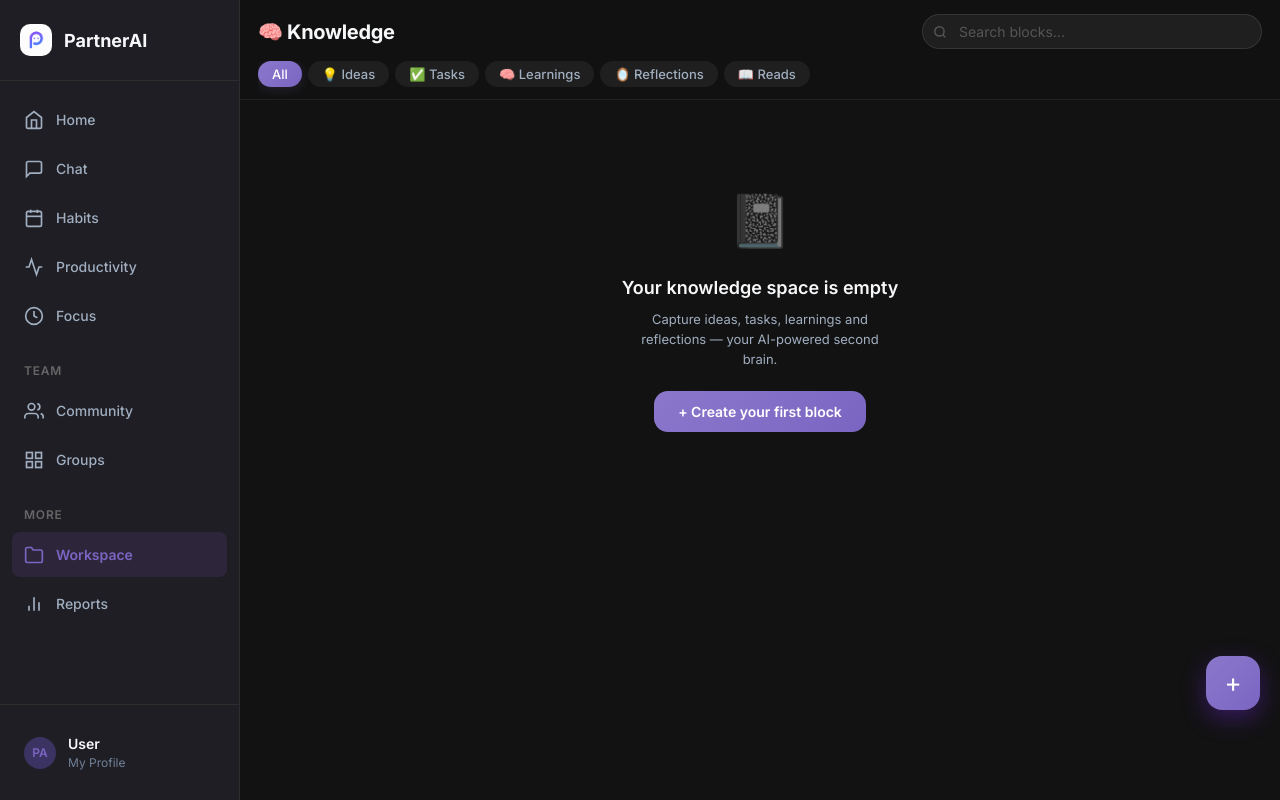
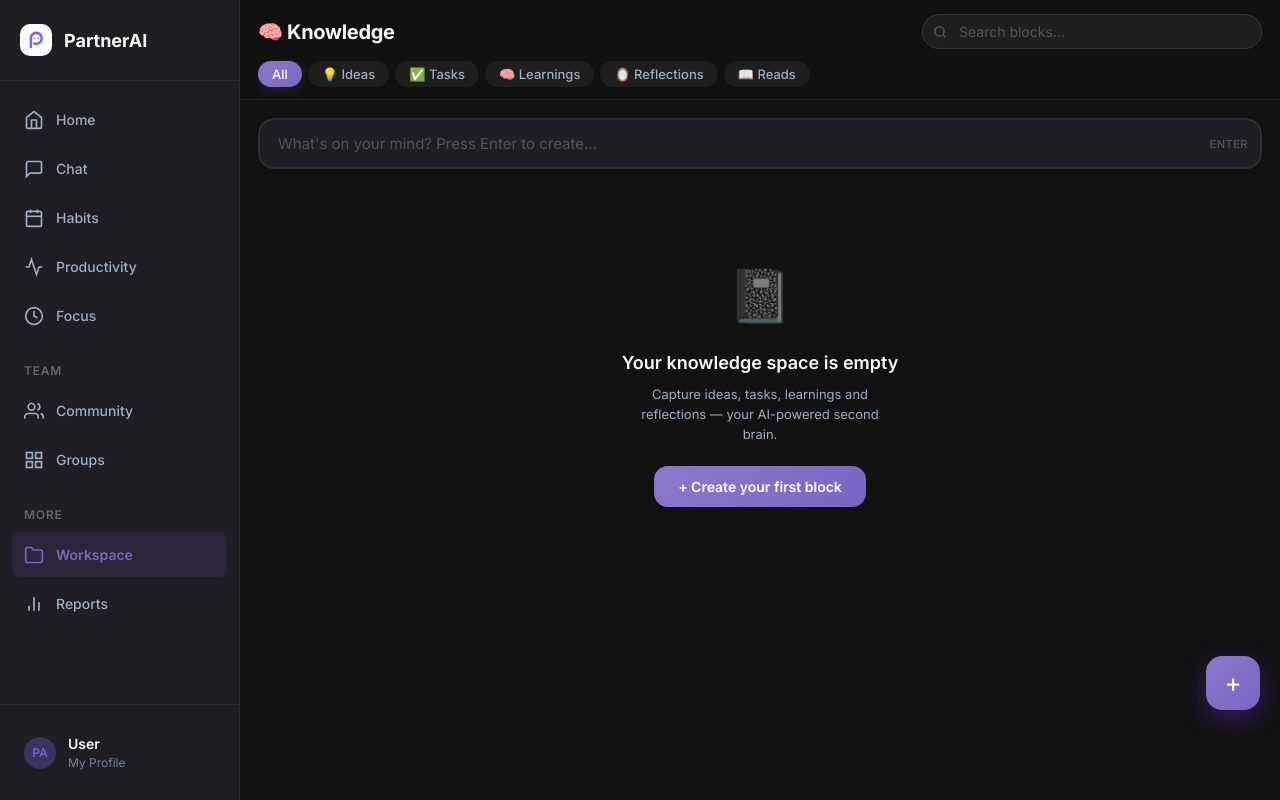
Before and after one commit to Yoagesh7/PAI_v1.ai, a Flask app: page /workspace in a window 1280 px wide. Run offline with Flask 3, Linux system fonts and the light colour scheme; the visitor is signed in with stand-in values (Sample User, id 1); data that the repository does not hold is empty; some libraries are stand-ins or nearby versions.

Commit message:
feat: add Notion-style quick workspace creation input

```diff
--- a/web/templates/workspace.html
+++ b/web/templates/workspace.html
@@ -135,7 +135,63 @@
 .kb-stat-v { font-size:20px; font-weight:700; color:var(--kb-title); line-height:1; margin-bottom:3px; }
 .kb-stat-l { font-size:10px; font-weight:600; color:var(--kb-muted); text-transform:uppercase; letter-spacing:.5px; }
 
-/* -- Quick create panel (REMOVED) -- */
+/* -- Quick Create Input (Notion-style) -- */
+.kb-quick-create-wrap {
+  margin-bottom: 24px;
+  position: relative;
+}
+
+.kb-quick-input {
+  width: 100%;
+  padding: 14px 18px;
+  background: var(--kb-card);
+  border: 2px solid var(--kb-border);
+  border-radius: 16px;
+  font-size: 15px;
+  color: var(--kb-title);
+  font-family: inherit;
+  outline: none;
+  transition: all 0.2s ease;
+  box-shadow: 0 2px 8px rgba(0, 0, 0, 0.04);
+}
+
+.kb-quick-input:focus {
+  border-color: var(--kb-accent);
+  box-shadow: 0 0 0 3px var(--kb-glow), 0 2px 12px rgba(0, 0, 0, 0.1);
+  background: var(--kb-card);
+}
+
+.kb-quick-input::placeholder {
+  color: var(--kb-muted);
+}
+
+.kb-quick-hint {
+  position: absolute;
+  right: 14px;
+  top: 50%;
+  transform: translateY(-50%);
+  font-size: 11px;
+  color: var(--kb-muted);
+  pointer-events: none;
+  text-transform: uppercase;
+  letter-spacing: 0.5px;
+  font-weight: 500;
+}
+
+.kb-quick-input:focus ~ .kb-quick-hint {
+  opacity: 0.5;
+}
+
+@media (max-width: 640px) {
+  .kb-quick-input {
+    padding: 12px 14px;
+    font-size: 14px;
+  }
+
+  .kb-quick-hint {
+    display: none;
+  }
+}
 
 /* -- Rich block extras -- */
 .kb-extra { display:grid; grid-template-columns:repeat(2, minmax(0,1fr)); gap:10px; margin:12px 0 14px; }
@@ -488,6 +544,19 @@
 
   <div class="kb-body">
 
+    <!-- Quick Create Input (Notion-style) -->
+    <div class="kb-quick-create-wrap">
+      <input
+        class="kb-quick-input"
+        id="quickCreateInput"
+        type="text"
+        placeholder="What's on your mind? Press Enter to create..."
+        onkeydown="handleQuickCreateKeydown(event)"
+        onkeyup="updateQuickCreateHint()"
+      />
+      <span class="kb-quick-hint" id="quickCreateHint">Enter</span>
+    </div>
+
     <!-- AI Banner -->
     <div class="ai-banner" id="aiBanner" onclick="openAIBanner()">
       <span style="font-size:20px;">&#x2728;</span>
@@ -585,7 +654,102 @@ const typeIcons = {
 document.addEventListener('DOMContentLoaded', () => {
   loadBlocks();
   setTimeout(checkAIInsights, 4000);
+
+  // Focus quick create input on load (optional, comment out for accessibility)
+  // document.getElementById('quickCreateInput').focus();
 });
+
+/* -- Quick Create (Notion-style) -- */
+async function handleQuickCreateKeydown(event) {
+  if (event.key === 'Enter' && !event.shiftKey) {
+    event.preventDefault();
+    await createBlockFromQuickInput();
+  } else if (event.key === 'Escape') {
+    event.preventDefault();
+    document.getElementById('quickCreateInput').value = '';
+    updateQuickCreateHint();
+  }
+}
+
+function updateQuickCreateHint() {
+  const input = document.getElementById('quickCreateInput');
+  const hint = document.getElementById('quickCreateHint');
+  if (input.value.trim()) {
+    hint.textContent = '↵ Create';
+    hint.style.opacity = '0.8';
+  } else {
+    hint.textContent = 'Enter';
+    hint.style.opacity = '0.5';
+  }
+}
+
+async function createBlockFromQuickInput() {
+  const input = document.getElementById('quickCreateInput');
+  const title = input.value.trim();
+
+  if (!title) {
+    input.focus();
+    return;
+  }
+
+  // Show loading state
+  input.disabled = true;
+  const originalPlaceholder = input.placeholder;
+  input.placeholder = 'Creating...';
+
+  try {
+    // Create a new knowledge block with the title
+    const res = await fetch('/api/knowledge', {
+      method: 'POST',
+      headers: { 'Content-Type': 'application/json' },
+      body: JSON.stringify({
+        type: 'idea',
+        title: title,
+        content: '',
+        tags: [],
+        meta: {}
+      })
+    });
+
+    if (!res.ok) throw new Error(`HTTP ${res.status}`);
+
+    const data = await res.json();
+
+    if (data && data.id) {
+      // Show success feedback
+      const successText = input.placeholder;
+      input.placeholder = '✓ Created! Opening editor...';
+
+      // Clear input
+      input.value = '';
+      updateQuickCreateHint();
+
+      // Reload blocks
+      await loadBlocks();
+
+      // Navigate to editor
+      setTimeout(() => {
+        window.location.href = `/workspace/${data.id}/edit`;
+      }, 300);
+    } else {
+      throw new Error('Invalid response from server');
+    }
+  } catch (error) {
+    console.error('createBlockFromQuickInput:', error);
+
+    // Show error state
+    input.style.borderColor = '#ef4444';
+    input.placeholder = '⚠ Failed to create. Try again.';
+
+    // Reset after 2 seconds
+    setTimeout(() => {
+      input.style.borderColor = '';
+      input.placeholder = originalPlaceholder;
+      input.disabled = false;
+      input.focus();
+    }, 2000);
+  }
+}
 
 /* -- Fetch -- */
 async function loadBlocks() {
```
